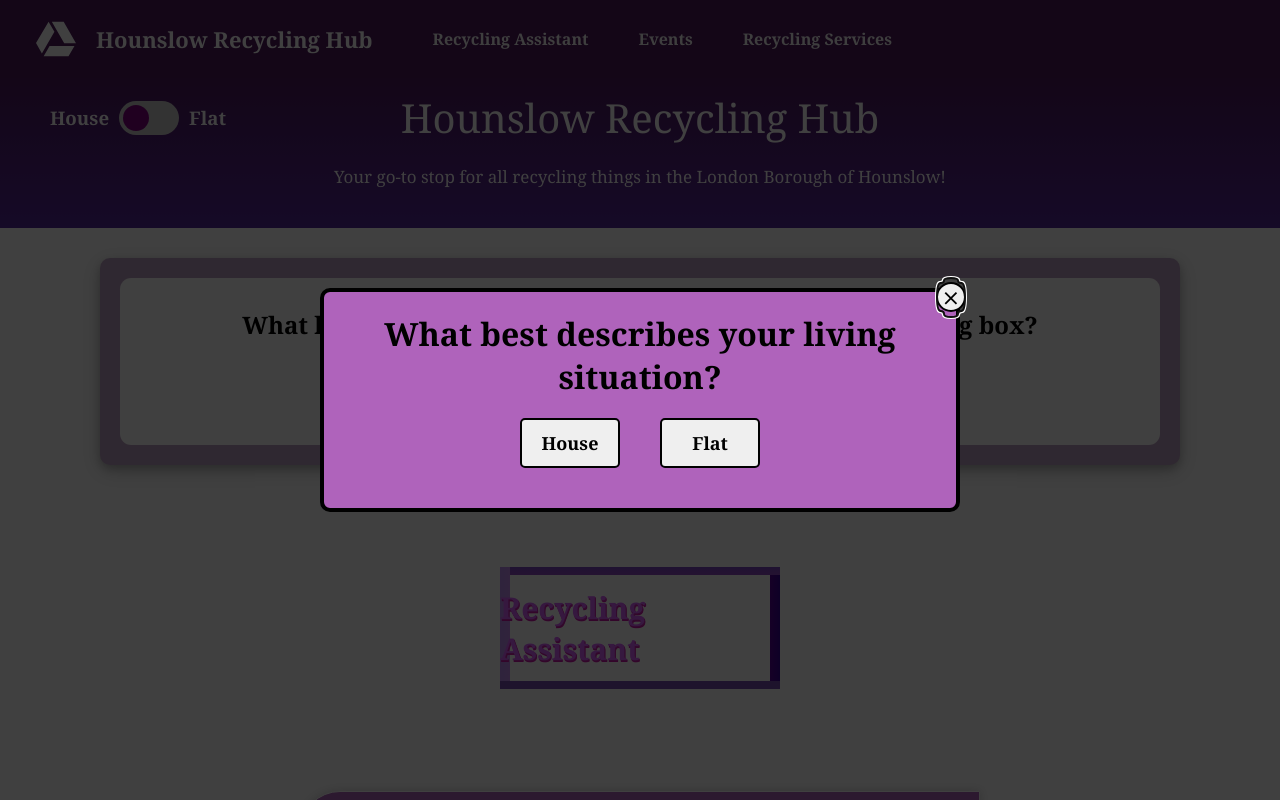
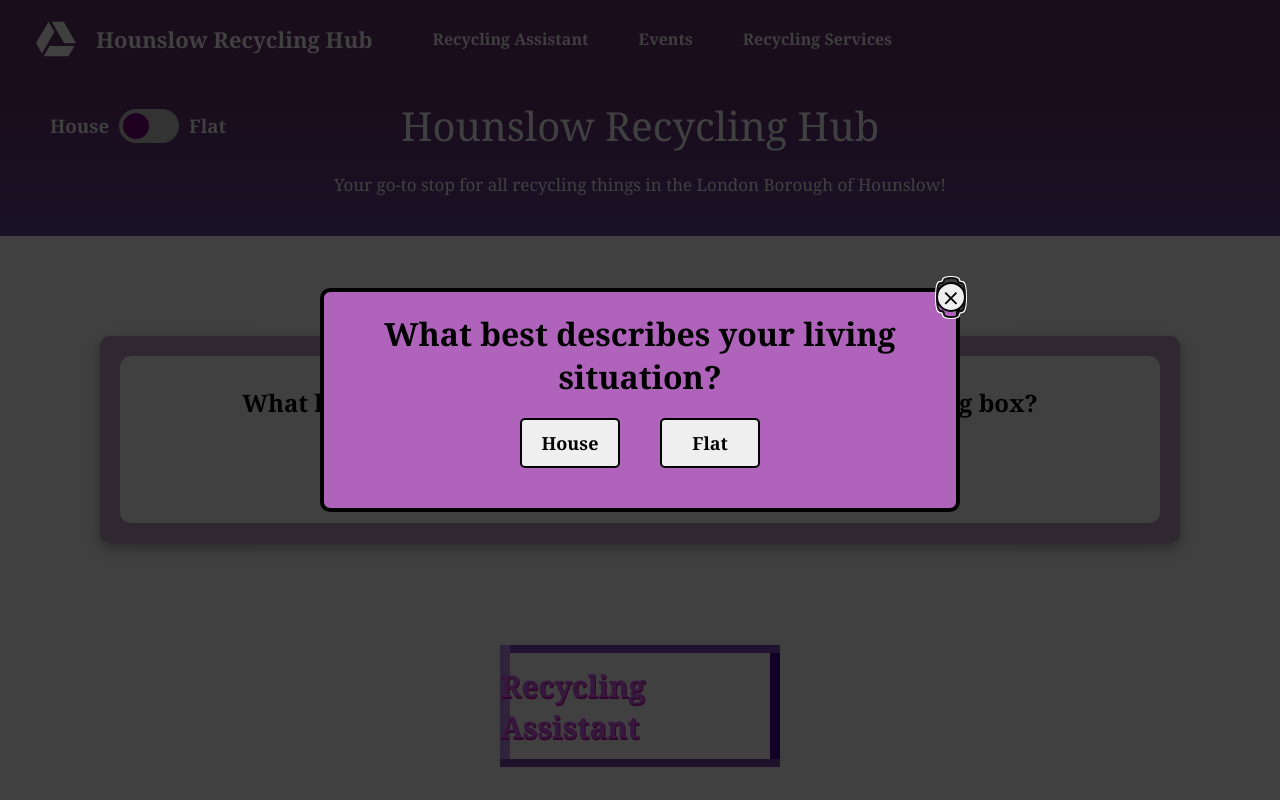
Before and after one commit to ajn2020/test, a Next.js app: page / in a window 1280 px wide. Shown: the top 800 px of the page. Built offline with nearby package versions, Linux system fonts and the light colour scheme.

Commit message:
fixedHeight

```diff
--- a/styles/home/Header.module.css
+++ b/styles/home/Header.module.css
@@ -1,11 +1,11 @@
 .header {
-  background: linear-gradient(#4e165b, #55279b);
+  background: linear-gradient(#642f6c, #644494);
   color: white;
   font-family: cursive;
   text-align: center;
   padding: 20px;
   position: relative;
-  top:70px;
+  top:0;
   width:100%;
 }
 
--- a/styles/style.css
+++ b/styles/style.css
@@ -145,9 +145,15 @@ a:hover {
   }
 }
 
+.fixedHeight {
+  height: 78px;
+  /* box-shadow: 0 0 10px rgba(0, 0, 0, 0.2); */
+}
+
+
 .navbar {
   height: 78px;
-  background: #4e165b;
+  background: #642f6c;
   /* background: linear-gradient(#d860f9, #642f6c); */
   position: fixed;
   left: 0;
```
